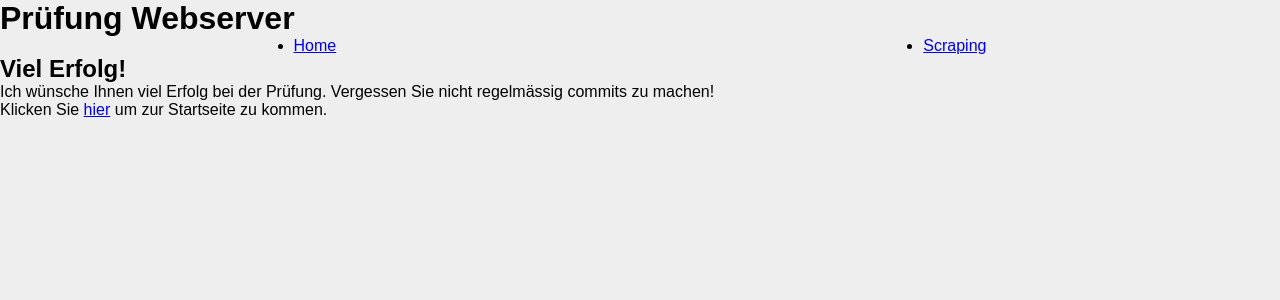
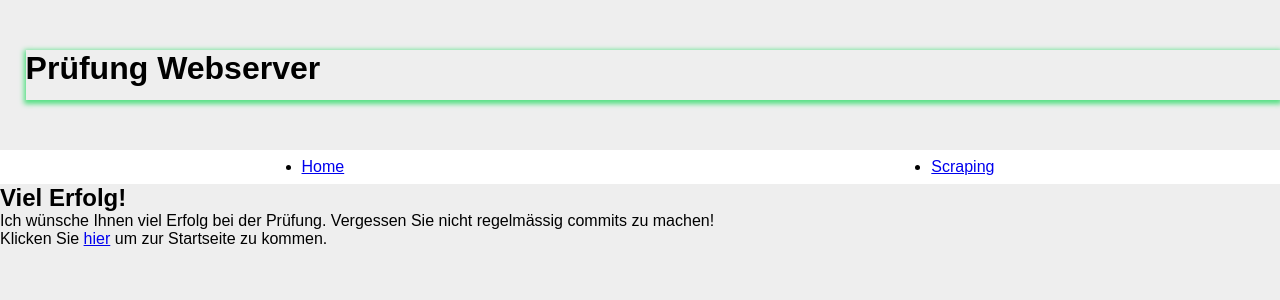
Before and after one commit to cedricgeissmann/pruefung-webserver-1mz, a Flask app: page / in a window 1280 px wide. Shown: the top 300 px of the page. Run offline with Flask 2, Linux system fonts and the light colour scheme.

Commit message:
css changes

```diff
--- a/static/main.css
+++ b/static/main.css
@@ -15,3 +15,26 @@ body {
 
 /* Implementieren Sie Ihre Änderungen hier. Lassen Sie den Code oben so wie er
 * ist!!! */
+head {
+
+    text-align: center;
+    background-color: #eeeeee;
+}
+.navbar {
+    width: 100%;
+    padding: 8px;
+    background-color: #ffffff;
+    border-color: lightgreen;
+}
+h1 {
+    box-shadow: 0px 2px 5px 2px rgb(86, 224, 132);
+    border: rgb(86, 224, 132);
+    width: 98%;
+    height: 50px;
+    margin-left: auto;
+    margin-top: 50px;
+    margin-bottom: 50px;
+}
+.nav-item {
+    point: none;
+}
```
